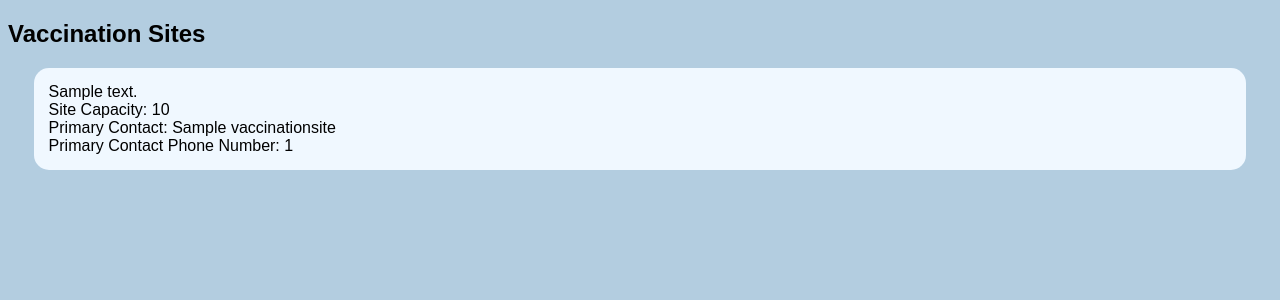
After one commit to tyleryip/vaccine-tracking-app, a Django app: page /nurse/vaccination_sites/ in a window 1280 px wide. The commit adds this page. Shown: the top 300 px of the page. Run offline with Django 3.2, Linux system fonts and the light colour scheme; tables that the repository leaves empty hold one stand-in row (values such as "Sample post").

Commit message:
### Feat: Added the nurse's vaccination site and disposal site endpoints

```diff
--- a/cpsc471-project/tracker/static/tracker/nurse_homepage.css
+++ b/cpsc471-project/tracker/static/tracker/nurse_homepage.css
@@ -21,7 +21,10 @@ body {
   padding-left: 5px;
   padding-right: 5px;
   border-radius: 10px;
-  margin: 3vw;
+  margin-top: 0.05vh;
+  margin-left: 20vw;
+  margin-right: 20vw;
+  display: block;
 }
 
 .button:hover {
--- /dev/null
+++ b/cpsc471-project/tracker/static/tracker/nurse_vaccination_sites.css
@@ -0,0 +1,17 @@
+body {
+  background-color: #b3cde0;
+  font-family: Arial, Helvetica, sans-serif;
+}
+
+.vaccination-site {
+  border-radius: 15px;
+  background-color: aliceblue;
+  margin-top: 2vh;
+  margin-left: 2vw;
+  margin-right: 2vw;
+  padding: 15px;
+}
+
+.vaccination-site p {
+  margin: 0;
+}
--- a/cpsc471-project/tracker/static/tracker/nurse_vaccines.css
+++ b/cpsc471-project/tracker/static/tracker/nurse_vaccines.css
@@ -11,6 +11,7 @@ body {
 li {
   list-style-type: none;
 }
+
 .header {
   font-size: 24px;
 }
--- /dev/null
+++ b/cpsc471-project/tracker/templates/tracker/nurse_vaccination_sites.html
@@ -0,0 +1,33 @@
+{% load static %}
+
+<!DOCTYPE html>
+<html lang="en">
+  <head>
+    <meta charset="UTF-8" />
+    <meta http-equiv="X-UA-Compatible" content="IE=edge" />
+    <meta name="viewport" content="width=device-width, initial-scale=1.0" />
+    <title>Nurse Vaccination Sites List</title>
+    <link
+      rel="stylesheet"
+      type="text/css"
+      href="{% static 'tracker/nurse_vaccination_sites.css' %}"
+    />
+  </head>
+  <body>
+    <h2 class="header">Vaccination Sites</h2>
+    <div>
+      {% if my_vaccination_sites %}
+      <div class="vaccination-sites">
+        {% for site in my_vaccination_sites %}
+        <div class="vaccination-site">
+          <p>{{site.address}}</p>
+          <p>Site Capacity: {{site.capacity}}</p>
+          <p>Primary Contact: {{site.contact_name}}</p>
+          <p>Primary Contact Phone Number: {{site.contact_phone_no}}</p>
+        </div>
+        {% endfor %}
+      </div>
+      {% endif %}
+    </div>
+  </body>
+</html>
--- a/cpsc471-project/tracker/templates/tracker/nurse_vaccine_details.html
+++ b/cpsc471-project/tracker/templates/tracker/nurse_vaccine_details.html
@@ -1,3 +1,5 @@
+{% load static %}
+
 <!DOCTYPE html>
 <html lang="en">
   <head>
@@ -5,7 +7,6 @@
     <meta http-equiv="X-UA-Compatible" content="IE=edge" />
     <meta name="viewport" content="width=device-width, initial-scale=1.0" />
     <title>Nurse Vaccine Details</title>
-    {% load static %}
     <link
       rel="stylesheet"
       type="text/css"
--- a/cpsc471-project/tracker/urls.py
+++ b/cpsc471-project/tracker/urls.py
@@ -30,6 +30,10 @@ urlpatterns = [
     #path('nurse/<int:hcc_no>/vaccines/<int:DIN_no>', views.nurse_vaccine_details, name='nurse_vaccine_details'),
     path('nurse/vaccines', views.nurse_vaccines, name='nurse_vaccines'),
     path('nurse/vaccines/<int:DIN_no>', views.nurse_vaccine_details, name='nurse_vaccine_details'),
+
+    path('nurse/disposal_sites/', views.nurse_disposal_sites, name='nurse_disposal_sites'),
+    path('nurse/vaccination_sites/', views.nurse_vaccination_sites, name='nurse_vaccination_sites'),
+
     path('nurse/<int:hcc_no>/ppe', views.nurse_ppe, name='nurse_ppe'),
     path('nurse/add/', views.new_nurse, name='new_nurse'),
     path('nurse/<int:hcc_no>/edit/', views.edit_nurse, name='edit_nurse'),
--- a/cpsc471-project/tracker/views.py
+++ b/cpsc471-project/tracker/views.py
@@ -267,7 +267,6 @@ def new_nurse(request):
                 saverecord.last_name = request.POST.get('last_name')
                 saverecord.site_address = VaccinationSite.objects.get(address = request.POST.get('site_address'))
 
-
                 saverecord.save()
 
         siteRedirect = '/nurse/' + request.POST.get('hcc_no') + '/'
@@ -285,3 +284,23 @@ def edit_nurse(request, hcc_no):
     except Nurse.DoesNotExist:
         raise Http404("Nurse does not exist")
     return HttpResponse("This will let you edit this nurse: %s" % my_nurse)
+
+# This endpoint will show all disposal sites in the database
+def nurse_disposal_sites(request):
+    my_disposal_sites = DisposalSite.objects.filter()
+
+    context = {
+        "my_disposal_sites": my_disposal_sites
+    }
+
+    return render(request, "tracker/nurse_disposal_sites.html", context)
+
+# This endpoint will show all vaccination sites in the database
+def nurse_vaccination_sites(request):
+    my_vaccination_sites = VaccinationSite.objects.filter()
+
+    context = {
+        "my_vaccination_sites": my_vaccination_sites
+    }
+
+    return render(request, "tracker/nurse_vaccination_sites.html", context)
```
Also changed, not shown: cpsc471-project/tracker/static/tracker/nurse_disposal_sites.css (added, +17 -0 lines), cpsc471-project/tracker/templates/tracker/nurse_disposal_sites.html (added, +33 -0 lines), cpsc471-project/tracker/templates/tracker/nurse_homepage.html (+17 -7 lines).
